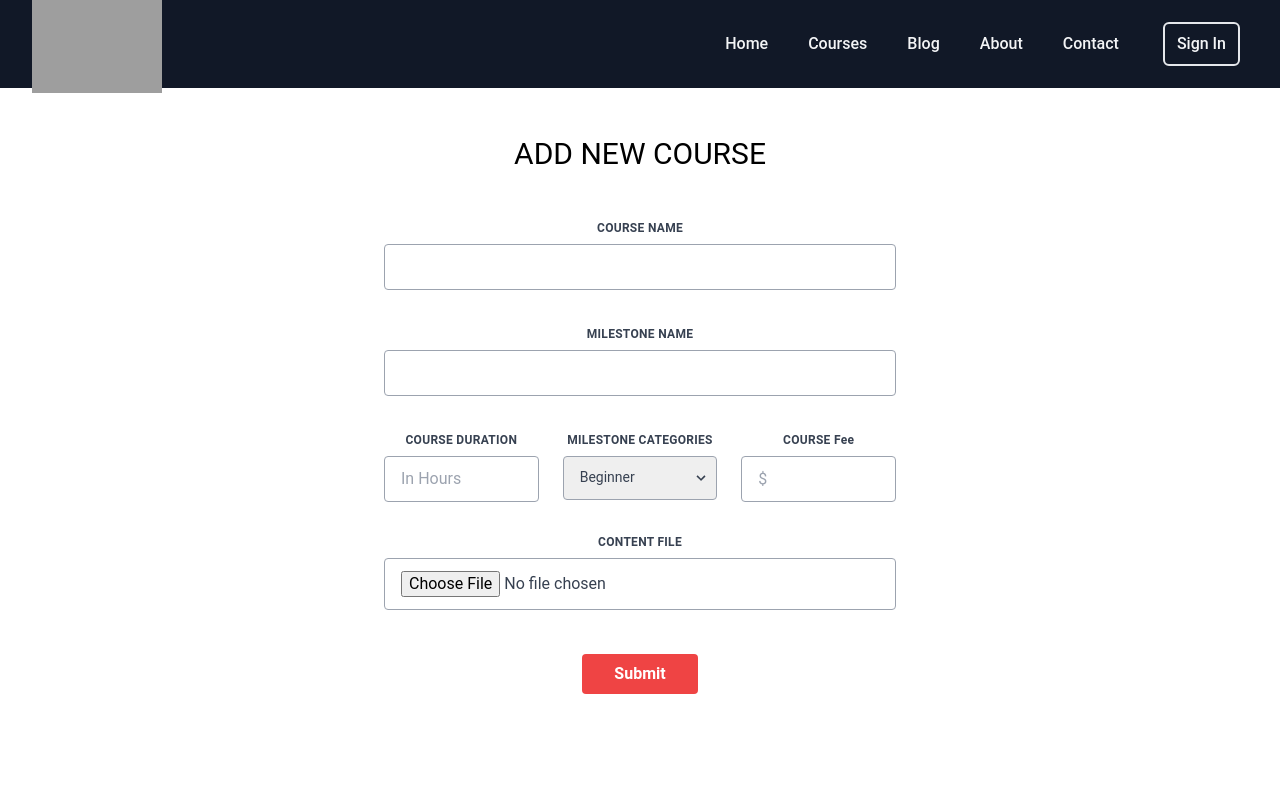
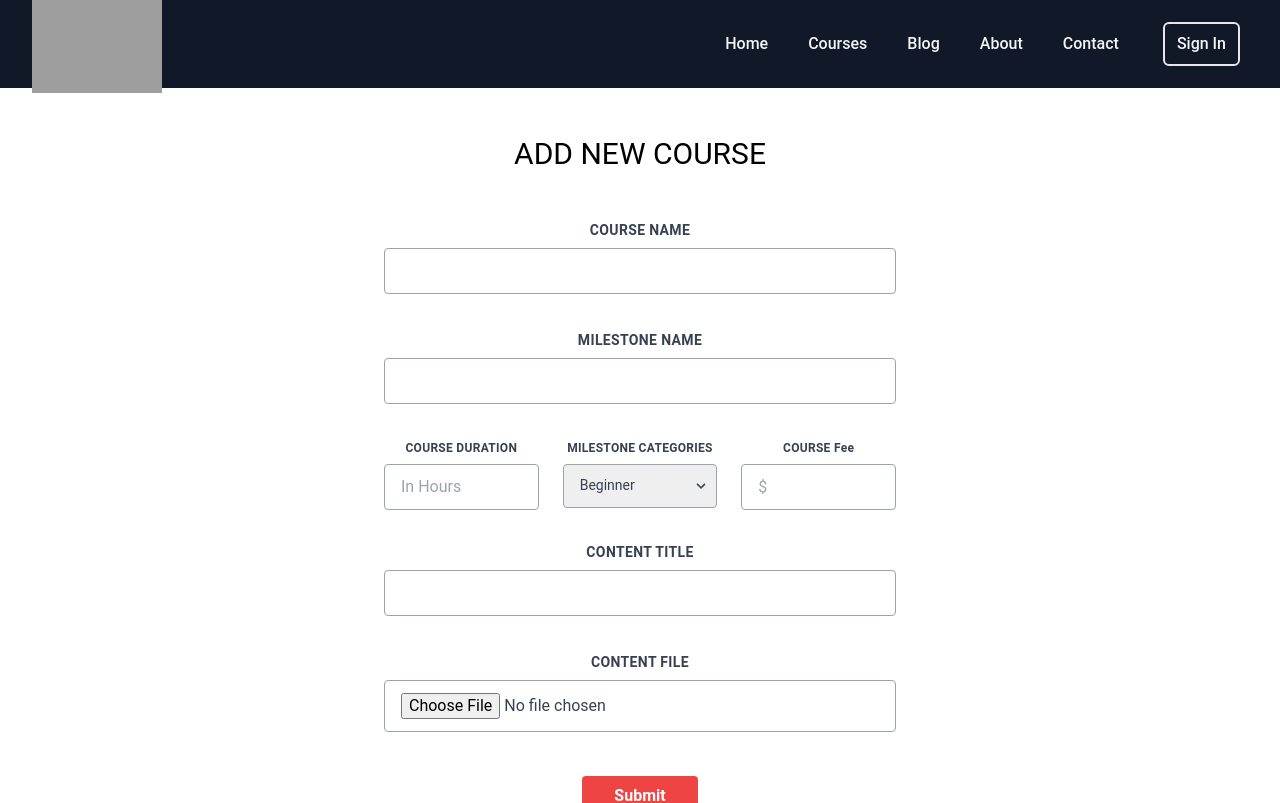
Before and after one commit to Assignments-beginner/edubuddies-client-site, a React (Create React App) app: page /teachersCourse in a window 1280 px wide. Shown: the top 803 px of the page. Built offline with nearby package versions, Linux system fonts and the light colour scheme; no server answers; grey boxes are pictures that could not be loaded.

Commit message:
content_title

```diff
--- a/src/Components/Dashboard/TeacherCourses/TeacherCourses.js
+++ b/src/Components/Dashboard/TeacherCourses/TeacherCourses.js
@@ -8,7 +8,7 @@ const TeacherCourses = () => {
         <div className="flex flex-wrap -mx-3 mb-6">
           <div className="w-full px-3">
             <label
-              className="block uppercase tracking-wide text-gray-700 text-xs font-bold mb-2"
+              className="block uppercase tracking-wide text-gray-700 text-sm font-bold mb-2"
               for="grid-coursename"
             >
               Course Name
@@ -23,7 +23,7 @@ const TeacherCourses = () => {
         <div className="flex flex-wrap -mx-3 mb-6">
           <div className="w-full px-3">
             <label
-              className="block uppercase tracking-wide text-gray-700 text-xs font-bold mb-2"
+              className="block uppercase tracking-wide text-gray-700 text-sm font-bold mb-2"
               for="grid-milestonename"
             >
               Milestone Name
@@ -95,7 +95,22 @@ const TeacherCourses = () => {
         <div className="flex flex-wrap -mx-3 mt-8">
           <div className="w-full px-3">
             <label
-              className="block uppercase tracking-wide text-gray-700 text-xs font-bold mb-2"
+              className="block uppercase tracking-wide text-gray-700 text-sm font-bold mb-2"
+              for="grid-contentfile"
+            >
+              Content Title
+            </label>
+            <input
+              className="appearance-none block w-full  text-gray-700 border border-gray-400 rounded py-3 px-4 mb-3 leading-tight focus:outline-none focus:bg-white focus:border-gray-500"
+              id="grid-contentfile"
+              type="text"
+            />
+          </div>
+        </div>
+        <div className="flex flex-wrap -mx-3 mt-6">
+          <div className="w-full px-3">
+            <label
+              className="block uppercase tracking-wide text-gray-700 text-sm font-bold mb-2"
               for="grid-contentfile"
             >
               Content File
```
Lines whose indentation alone changed are shown as unchanged.
